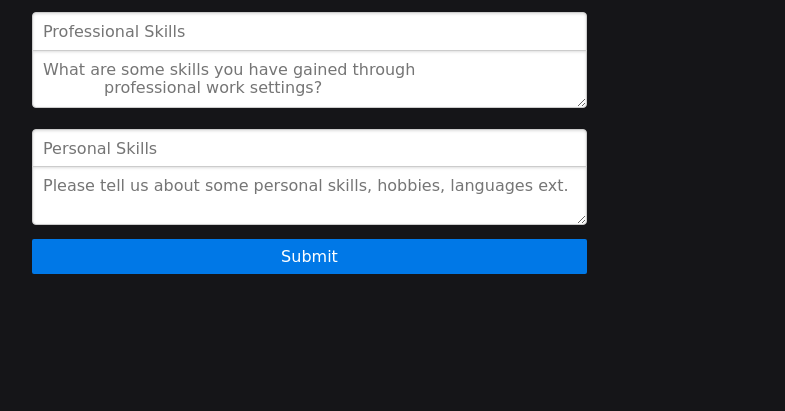
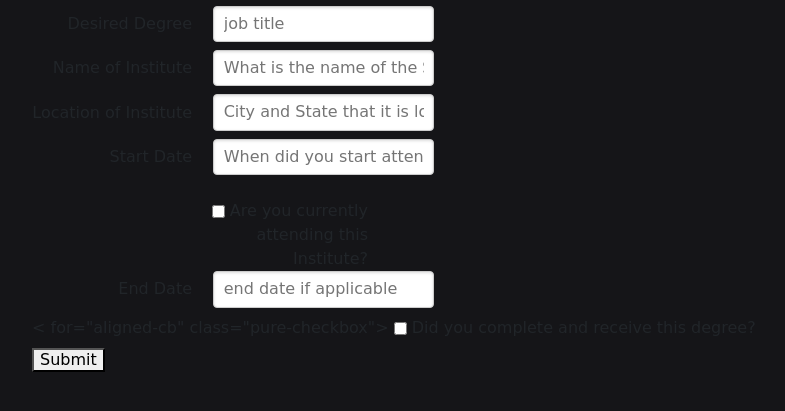
Before and after one commit to alynnwrd/findingfreedom, a Node server app: template views/education.handlebars in a window 1280 px wide. Shown: the top 411 px of the page, without its empty margins (53-838 px from the left). Run offline with Node 20, Linux system fonts and the light colour scheme; the template is opened without the code that fills it, so the values that code supplies are empty; some libraries are stand-ins or nearby versions; some web fonts are replaced.

Commit message:
correcting client-side routes and ids on the handlebars

```diff
--- a/views/education.handlebars
+++ b/views/education.handlebars
@@ -1,20 +1,41 @@
-<!--we need a good education form -->
-<div class = "container" id= "employment">
-<form class="pure-form pure-form-aligned page3">
+<div class = "container" id= "education">
+<form class="pure-form pure-form-aligned page2">
     <fieldset>
-        <fieldset class="pure-group">
-            <input type="text" class="pure-input-1-2" placeholder="Professional Skills " />
-            <textarea class="pure-input-1-2" placeholder="What are some skills you have gained through
-            professional work settings? "></textarea>
-        </fieldset>
-    </form>
-    <fieldset class="pure-group">
-        <input type="text" class="pure-input-1-2" placeholder="Personal Skills" />
-        <textarea class="pure-input-1-2" placeholder="Please tell us about some personal skills, hobbies, languages ext."></textarea>
+        <div class="pure-control-group">
+            <label for="job-title">Desired Degree</label>
+            <input type="text" id="userDesiredDegree" placeholder="job title" />
+            </div>
+
+        <div class="pure-control-group">
+            <label for ="Name of Institute">Name of Institute</label>
+            <input type="text" id="userInstitute" placeholder="What is the name of the School or University?" />
+        </div>
+
+        <div class="pure-control-group">
+            <label for ="Location of Institute">Location of Institute</label>
+            <input type="text" id="userCityIntstitute" placeholder="City and State that it is located in (City, State)" />
+        </div>
+
+                <div class="pure-control-group">
+            <label for ="endDate">Start Date</label>
+            <input type="text" id="userEdStartDate" placeholder="When did you start attending this Institute?" />
+
+        <div class="pure-controls">
+            <label for="aligned-cb" class="pure-checkbox">
+                <input type="checkbox" id="userCurrentEducation" /> Are you currently attending this Institute?</label>
+        </div>
+
+        <div class="pure-control-group">
+            <label for ="endDate">End Date </label>
+            <input type="text" id="userEdEndDate" placeholder="end date if applicable" />
+        </div>
+
+        <div class="pure-control-group">
+            < for="aligned-cb" class="pure-checkbox">
+                <input type="checkbox" id="userDegreeCompleted" /> Did you complete and receive this degree?</label>
+        </div>
+        <button class="ui button" type="submit">Submit</button>
+
     </fieldset>
-    <button type="submit" class="pure-button pure-input-1-2 pure-button-primary">Submit</button>
-    </form>
-  </fieldset>
 </form>
-
 </div>
--- a/views/partials/skills.hbs
+++ b/views/partials/skills.hbs
@@ -3,18 +3,18 @@
     <fieldset>
         <fieldset class="pure-group">
             <input type="text" class="pure-input-1-2" placeholder="Professional Skills " />
-            <textarea class="pure-input-1-2" placeholder="What are some skills you have gained through
+            <textarea class="pure-input-1-2" id = userProfessionalSkills placeholder="What are some skills you have gained through
             professional work settings? "></textarea>
         </fieldset>
 
     </form>
     <fieldset class="pure-group">
         <input type="text" class="pure-input-1-2" placeholder="Personal Skills" />
-        <textarea class="pure-input-1-2" placeholder="Please tell us about some personal skills, hobbies, languages ext."></textarea>
+        <textarea class="pure-input-1-2" id = userPersonalSkills placeholder="Please tell us about some personal skills, hobbies, languages ext."></textarea>
     </fieldset>
     <button type="submit" class="pure-button pure-input-1-2 pure-button-primary">Submit</button>
     </form>
-  </fieldset>
+</fieldset>
 </form>
 
 </div>
--- a/views/partials/summary.hbs
+++ b/views/partials/summary.hbs
@@ -15,7 +15,7 @@
     </fieldset>
     <button type="submit" class="pure-button pure-input-1-2 pure-button-primary">Submit</button>
     </form>
-  </fieldset>
+</fieldset>
 </form>
 
 </div>
```
Also changed, not shown: public/js/educationroute.js (+30 -23 lines), public/js/experienceroute.js (added, +35 -0 lines), public/js/skillsroute.js (added, +30 -0 lines), views/experience.handlebars (+8 -8 lines), views/header.handlebars (+15 -19 lines).
